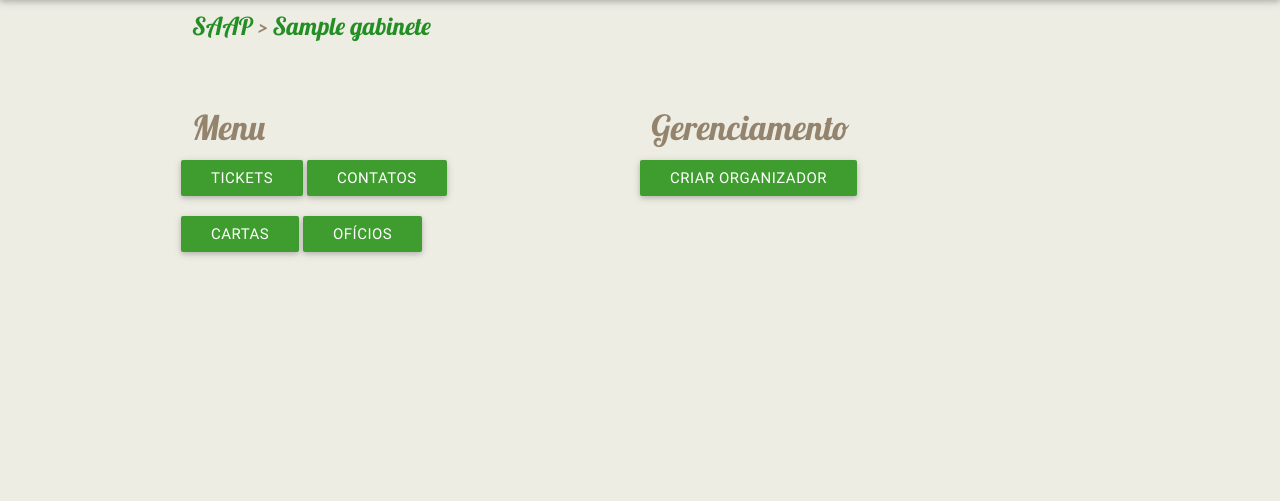
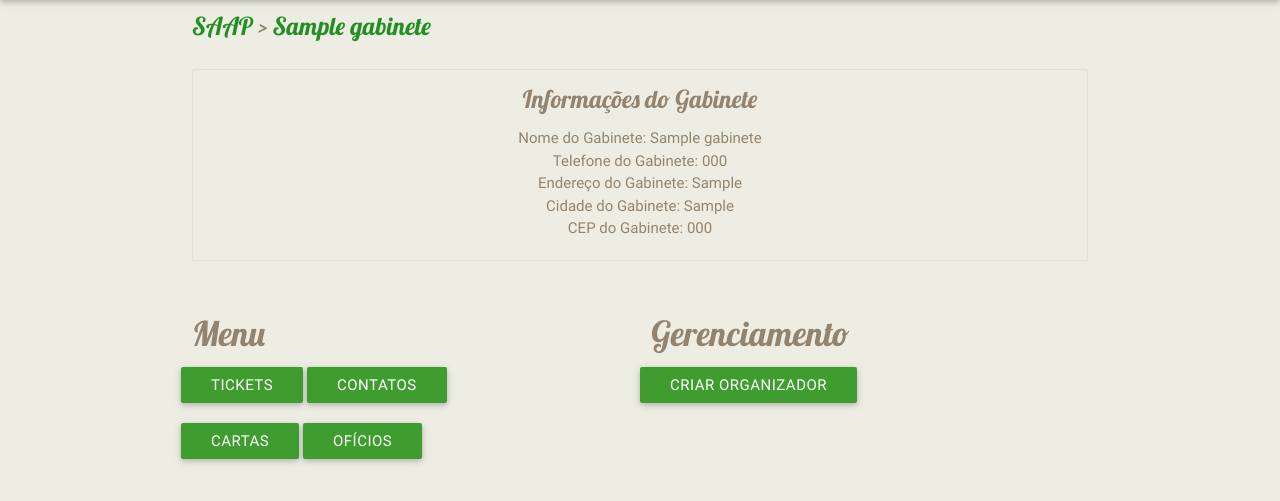
Before and after one commit to fga-eps-mds/2016.2-SAAP, a Django app: template saap/core/templates/gabinete.html in a window 1280 px wide. Shown: the part 64-565 px from the top of the page. Run offline with Django 3.2, Linux system fonts and the light colour scheme; the template is opened without the code that fills it: most values are stand-ins (such as "Sample title", 1, 10 or a date in 2020); some libraries are stand-ins or nearby versions.

Commit message:
Adicionado infos ao gabinete

```diff
--- a/saap/core/templates/gabinete.html
+++ b/saap/core/templates/gabinete.html
@@ -6,6 +6,18 @@
       <div class="col s6 m6 l6">
         <h5><a href="/" style="color: rgb(35,142,35)">SAAP</a> > <a href="/" style="color: rgb(35,142,35)">{{ gabinete.nome_gabinete }}</a></h5>
       </div>
+    </div>
+    <div class="center">
+      <ul class="collection">
+        <p><h5>Informações do Gabinete</h5></p>
+        <div class="row">
+          Nome do Gabinete: {{ gabinete.nome_gabinete }}<br>
+          Telefone do Gabinete: {{ gabinete.telefone_gabinete }}<br>
+          Endereço do Gabinete: {{ gabinete.endereco_gabinete}}<br>
+          Cidade do Gabinete: {{ gabinete.cidade_gabinete}}<br>
+          CEP do Gabinete: {{ gabinete.cep_gabinete}}<br>
+        </div>
+      <ul>
     </div>
     <div class="row">
      <div class="col s6 m6 l6">
```
